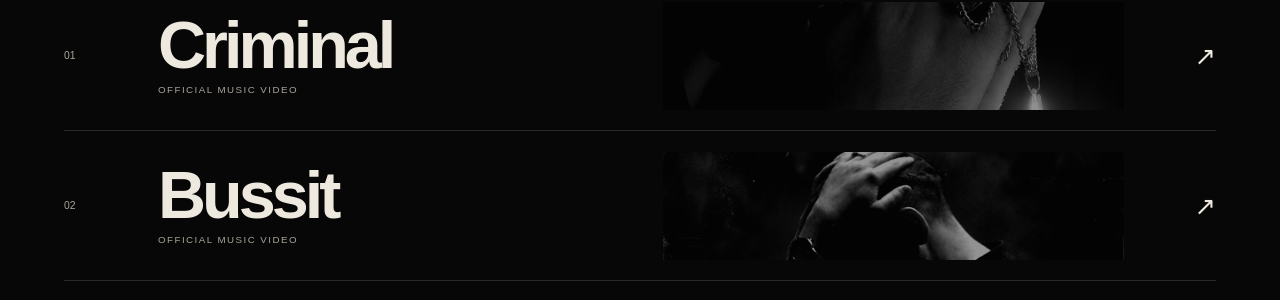
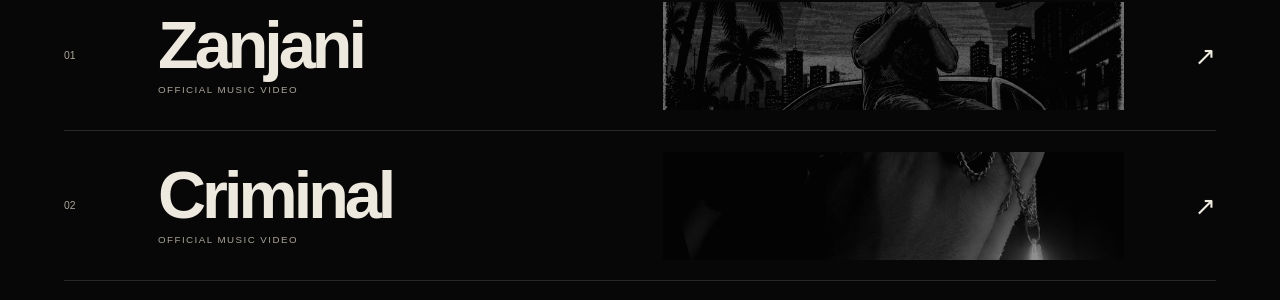
Before and after one commit to mehrdadseifi2004-blockchain/akatiz-website, a Next.js app: page / in a window 1280 px wide. Shown: the part 2584-2884 px from the top of the page. Built offline with nearby package versions, Linux system fonts and the light colour scheme.

Commit message:
add music zanjani

```diff
--- a/app/page.tsx
+++ b/app/page.tsx
@@ -257,6 +257,15 @@ export default function Home() {
 
 [
   "01",
+  "Zanjani",
+  "Official Music Video",
+  "موزیک ویدیوی رسمی",
+  "4htQRyLK8VE",
+  "/images/zanjani.jpeg",
+],
+
+[
+  "02",
   "Criminal",
   "Official Music Video",
   "موزیک ویدیوی رسمی",
@@ -265,7 +274,7 @@ export default function Home() {
 ],
 
                 [
-                  "02",
+                  "03",
                   "Bussit",
                   "Official Music Video",
                   "موزیک ویدیوی رسمی",
@@ -274,7 +283,7 @@ export default function Home() {
                 ],
 
                 [
-                  "03",
+                  "04",
                   "LemOon",
                   "Official Music Audio",
                   "موزیک رسمی",
@@ -283,7 +292,7 @@ export default function Home() {
                 ],
 
                 [
-                  "04",
+                  "05",
                   "Bluff",
                   "Freestyle / Music Video",
                   "فری‌استایل / موزیک ویدیو",
@@ -292,7 +301,7 @@ export default function Home() {
                 ],
 
                 [
-                  "05",
+                  "06",
                   "Holdup",
                   "Official Music Audio",
                   "موزیک رسمی",
```
Also changed, not shown: public/images/zanjani.jpeg (added).
